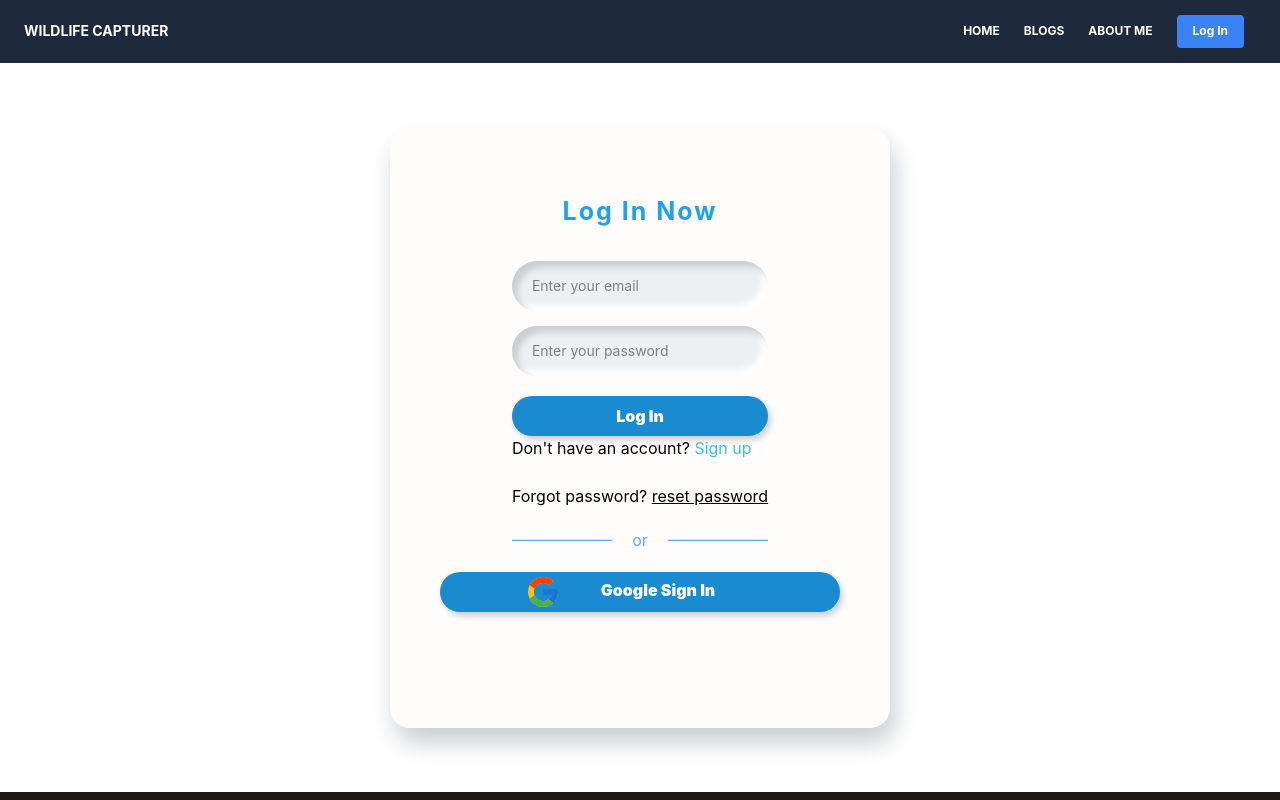
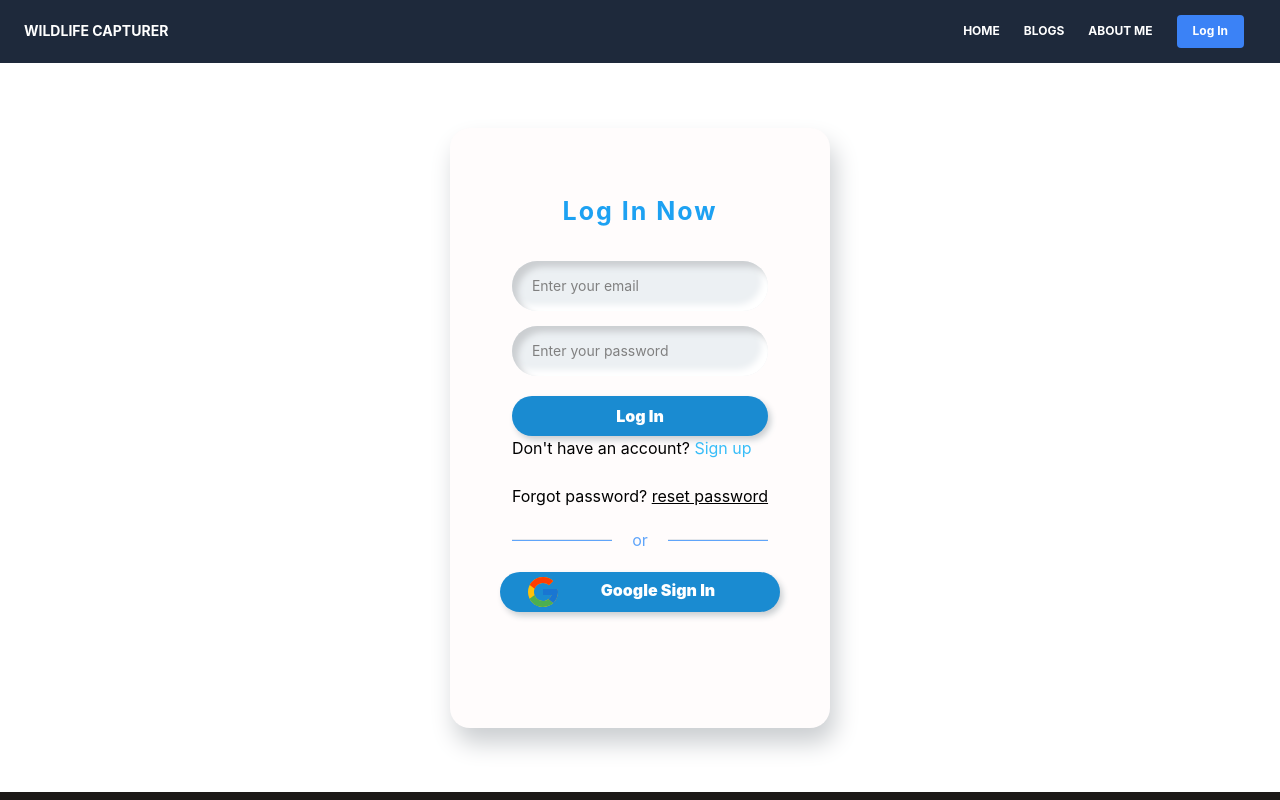
Before and after one commit to Juniorashraf02/photographer, a React (Create React App) app: page /login in a window 1280 px wide. Shown: the top 800 px of the page. Built offline with nearby package versions, Linux system fonts and the light colour scheme; no server answers.

Commit message:
redirect file added for netlify hosting

```diff
--- a/src/Components/Home/Home.js
+++ b/src/Components/Home/Home.js
@@ -8,7 +8,7 @@ const Home = () => {
     return (
 
        <div >
-          <img className='w-full' src={`https://cdn.pixabay.com/photo/2017/05/08/13/15/bird-2295436_960_720.jpg`} alt="" />
+          <img className='w-full mt-10' src={`https://cdn.pixabay.com/photo/2017/05/08/13/15/bird-2295436_960_720.jpg`} alt="" />
 
           <Services/>
          <Hiring/>
--- a/src/Components/Proceed/Proceed.js
+++ b/src/Components/Proceed/Proceed.js
@@ -13,7 +13,7 @@ const Proceed = () => {
 
     return (
         <div>
-            <section className="overflow-hidden text-gray-700 container mt-10 ">
+            <section className="overflow-hidden text-gray-700 container mt-28 ">
                 <div className="container px-5 py-2 mx-auto lg:pt-12 lg:px-32">
                     <div className="flex flex-wrap -m-1 md:-m-2">
                         <div className="flex flex-wrap w-1/3">
--- a/src/Components/Shared/Form.css
+++ b/src/Components/Shared/Form.css
@@ -1,5 +1,5 @@
 .login-container{
-    width: 500px;
+    width: 380px;
     height: 600px;
     border-radius: 20px;
     padding: 50px;
```
Also changed, not shown: 2 other files (tests, documents, lock files or other folders).
